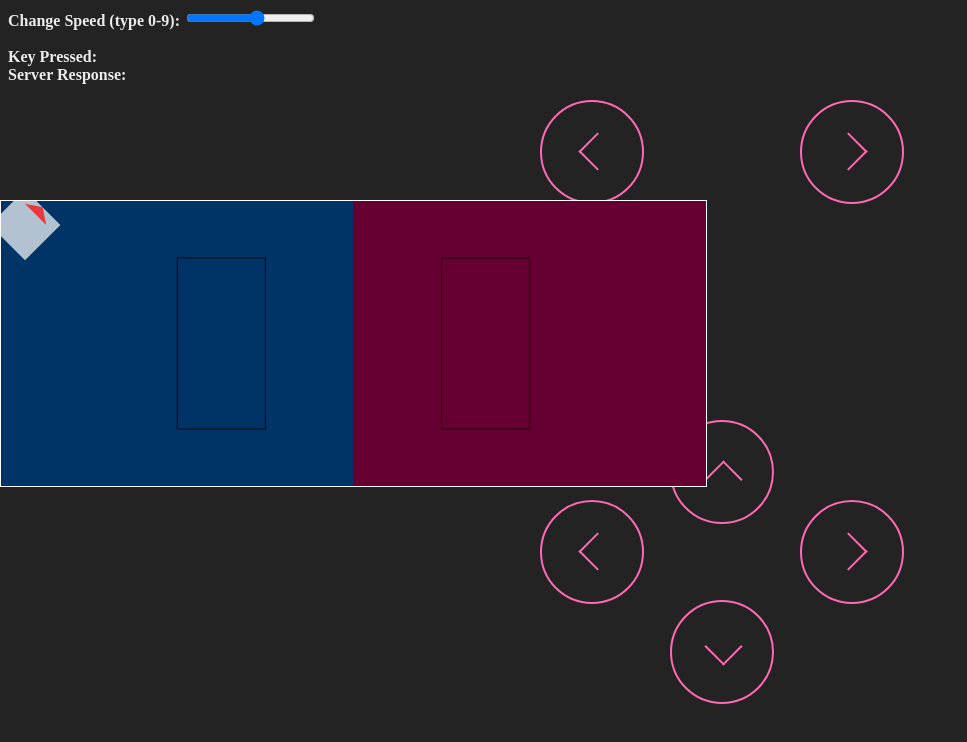
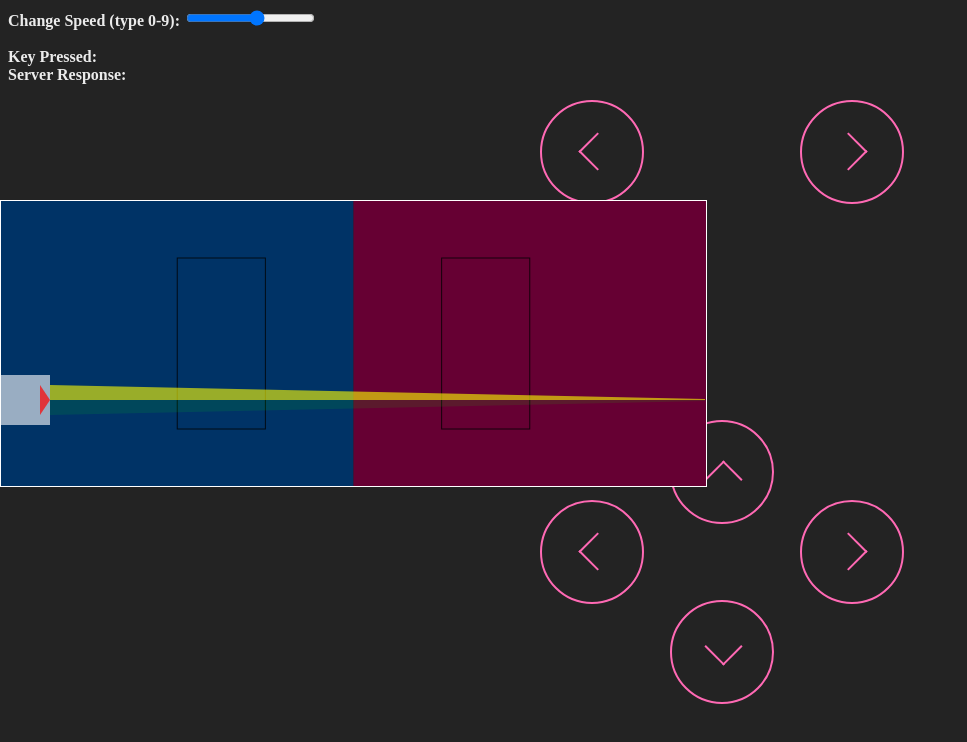
Before and after one commit to Orescout/meam510-project, a website: page frontend-test/index.html in a window 1280 px wide. Shown: the whole page, without its empty margins (0-967 px from the left). Drawn offline with Linux system fonts and the light colour scheme.

Commit message:
two IR sensors visible

```diff
--- a/frontend-test/index.html
+++ b/frontend-test/index.html
@@ -228,25 +228,16 @@
     if (map[48] || map[49] || map[50] || map[51] || map[52] || map[53] || map[54] || map[55] || map[56] || map[57]) {
       setSpeed(e.key);
     }
-
-    /* Turbo Mode
-    if (map[16]) {
-      document.style.background = "rgb(255, 51, 51)";
-    } else {
-      document.style.background = "rgb(35, 35, 35)";
-    }
-    */
   }
-
-  // https://canvas.upenn.edu/courses/1678530/files/folder/Lectures?preview=116609907
-  // Drawing canvas board
 
 
   var robot_width = 50;
   var robot_height = 50;
   var robot_x_coordinate = 25;
-  var robot_y_coordinate = 25;
-  var degrees_robot = 45
+  var robot_y_coordinate = 200;
+  var degrees_robot = 90;
+  var see_700Hz_beacon = 1;
+  var see_32Hz_beacon = 0;
 
   // Declare drawing objects
   var ctx_background = document.getElementById("canvas-background").getContext("2d");
@@ -271,9 +262,9 @@
 
   }
 
-  moveRobot(robot_x_coordinate, robot_y_coordinate, degrees_robot);
+  moveRobot(robot_x_coordinate, robot_y_coordinate, degrees_robot, see_700Hz_beacon, see_32Hz_beacon);
 
-  function moveRobot(x_coordinate, y_coordinate, degrees_facing) {
+  function moveRobot(x_coordinate, y_coordinate, degrees_facing, see_700Hz_beacon, see_32Hz_beacon) {
     var offset_degrees = 135;
     var radius = Math.sqrt((robot_width/2) ** 2 + (robot_height/2) ** 2);
 
@@ -282,7 +273,7 @@
     var top_left_corner_y_coordinates = y_coordinate + radius * Math.sin((degrees_facing - offset_degrees) * Math.PI / 180);
 
     // Draw robot location rectangle
-    ctx_robot.fillStyle = "rgba(255, 255, 255, 0.7)";
+    ctx_robot.fillStyle = "rgba(255, 255, 255, 0.6)";
     ctx_robot.translate(top_left_corner_x_coordinates, top_left_corner_y_coordinates);
     ctx_robot.rotate(degrees_facing * Math.PI / 180);
     ctx_robot.fillRect(0, 0, robot_width, robot_height);
@@ -290,9 +281,25 @@
     // Draw robot direction triangle
     ctx_robot.fillStyle = "rgba(255, 0, 0, 0.7)";
     ctx_robot.beginPath();
-    ctx_robot.moveTo(robot_width/5, robot_width/5);
-    ctx_robot.lineTo(robot_width/2, 0);
-    ctx_robot.lineTo(robot_width * (4 / 5), robot_width/5);
+    ctx_robot.moveTo(robot_width * 0.2, robot_width/5);
+    ctx_robot.lineTo(robot_width * 0.5, 0);
+    ctx_robot.lineTo(robot_width * 0.8, robot_width/5);
+    ctx_robot.fill();
+
+    // Draw where robot sees with Infrared Receiver 700Hz
+    (see_700Hz_beacon) ? ctx_robot.fillStyle = "rgba(255, 255, 0, 0.6)" : ctx_robot.fillStyle = "rgba(255, 255, 0, 0.1)";
+    ctx_robot.beginPath();
+    ctx_robot.moveTo(robot_width * 0.2, 0);
+    ctx_robot.lineTo(robot_width * 0.5, -document.getElementById("canvas-background").clientWidth);
+    ctx_robot.lineTo(robot_width * 0.5, 0);
+    ctx_robot.fill();
+
+    // Draw where robot sees with Infrared Receiver 32Hz
+    (see_32Hz_beacon) ? ctx_robot.fillStyle = "rgba(0, 255, 0, 0.6)" : ctx_robot.fillStyle = "rgba(0, 255, 0, 0.1)";
+    ctx_robot.beginPath();
+    ctx_robot.moveTo(robot_width * 0.8, 0);
+    ctx_robot.lineTo(robot_width * 0.5, -document.getElementById("canvas-background").clientWidth);
+    ctx_robot.lineTo(robot_width * 0.5, 0);
     ctx_robot.fill();
    }
 
```
